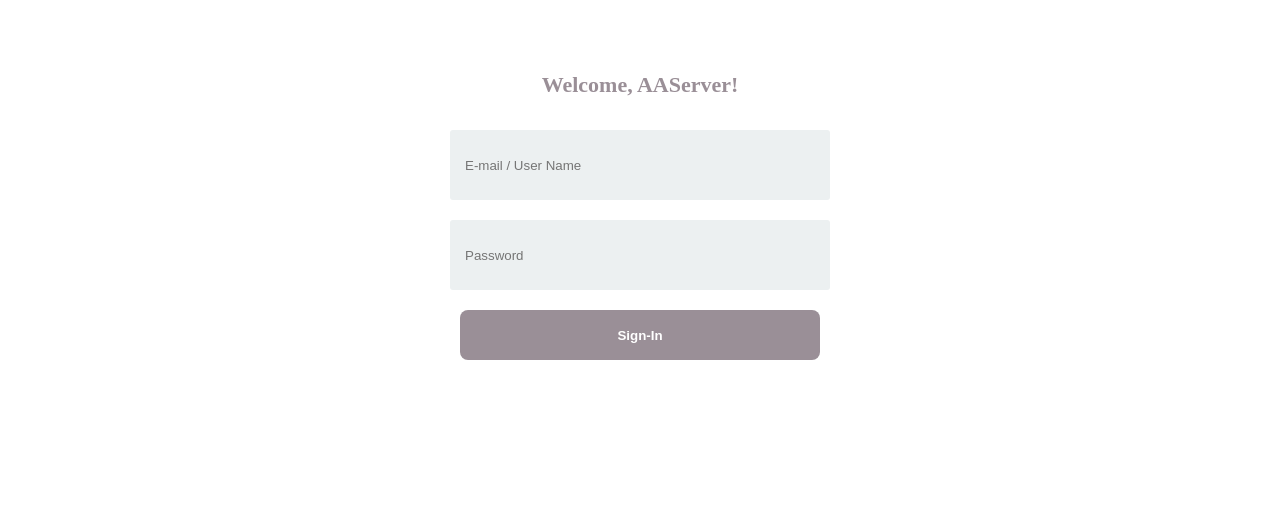
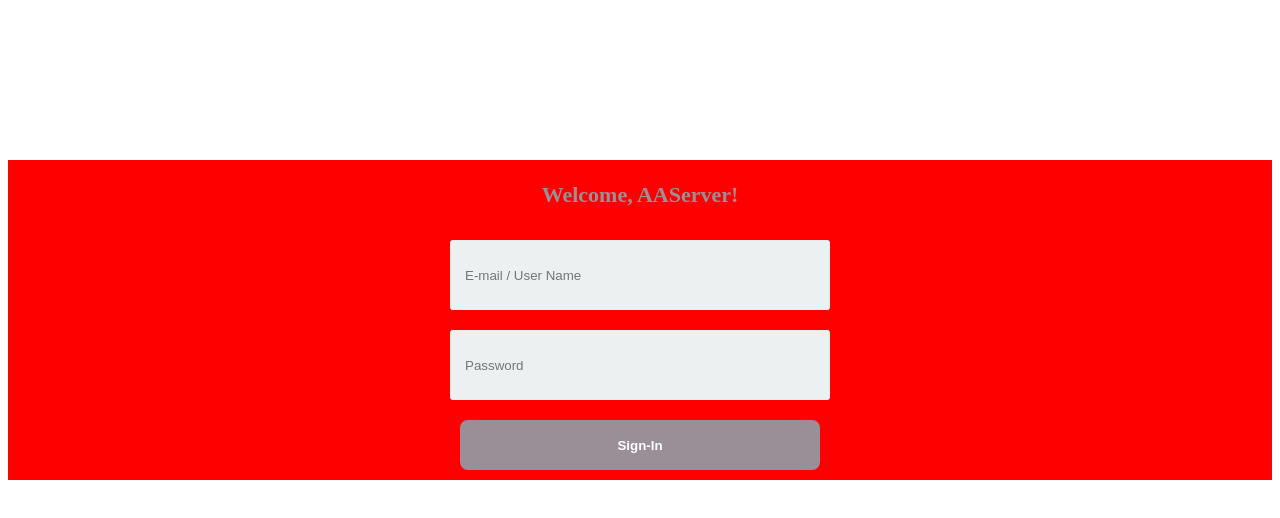
Before and after one commit to MoronaCzech1991/AAServer-React, a React (Create React App) app in the folder AAServer.React/ClientApp/: page / in a window 1280 px wide. Shown: the top 518 px of the page. Built offline with nearby package versions, Linux system fonts and the light colour scheme.

Commit message:
Marlon - organizacao de pastas

```diff
--- a/AAServer.React/ClientApp/package.json
+++ b/AAServer.React/ClientApp/package.json
@@ -16,6 +16,7 @@
     "rimraf": "^2.6.2"
   },
   "devDependencies": {
+    "@types/react-dom": "^17.0.11",
     "@types/styled-components": "^5.1.16",
     "ajv": "^6.9.1",
     "cross-env": "^5.2.0",
--- a/AAServer.React/ClientApp/src/app/App.jsx
+++ b/AAServer.React/ClientApp/src/app/index.tsx
@@ -1,12 +1,14 @@
 import React from 'react';
+
+import * as S from './styles';
 
 import SignIn from '../components/signin';
 
 const App = () => {
   return (
-    <div>
-      <SignIn></SignIn>
-    </div>
+    <S.Container>
+      <SignIn />
+    </S.Container>
   );
 };
 
--- /dev/null
+++ b/AAServer.React/ClientApp/src/app/styles.ts
@@ -0,0 +1,6 @@
+import styled from 'styled-components';
+
+export const Container = styled.div`
+  margin-top: 10rem;
+  background-color: red;
+`;
--- a/AAServer.React/ClientApp/src/components/signin/index.tsx
+++ b/AAServer.React/ClientApp/src/components/signin/index.tsx
@@ -15,7 +15,6 @@ const SignIn = () => {
         value={email}
         onChange={(e) => setEmail(e.target.value)}
       />
-      {console.log(setEmail)}
       <S.Input
         type="password"
         placeholder="Password"
--- a/AAServer.React/ClientApp/src/index.jsx
+++ /dev/null
@@ -1,5 +0,0 @@
-import React from 'react';
-import ReactDOM from 'react-dom';
-import SignIn from './components/signin';
-
-ReactDOM.render(<SignIn />, document.getElementById('root'));
--- /dev/null
+++ b/AAServer.React/ClientApp/src/index.tsx
@@ -0,0 +1,5 @@
+import React from 'react';
+import ReactDOM from 'react-dom';
+import App from './app';
+
+ReactDOM.render(<App />, document.getElementById('root'));
```
Also changed, not shown: 1 other file (tests, documents, lock files or other folders).
